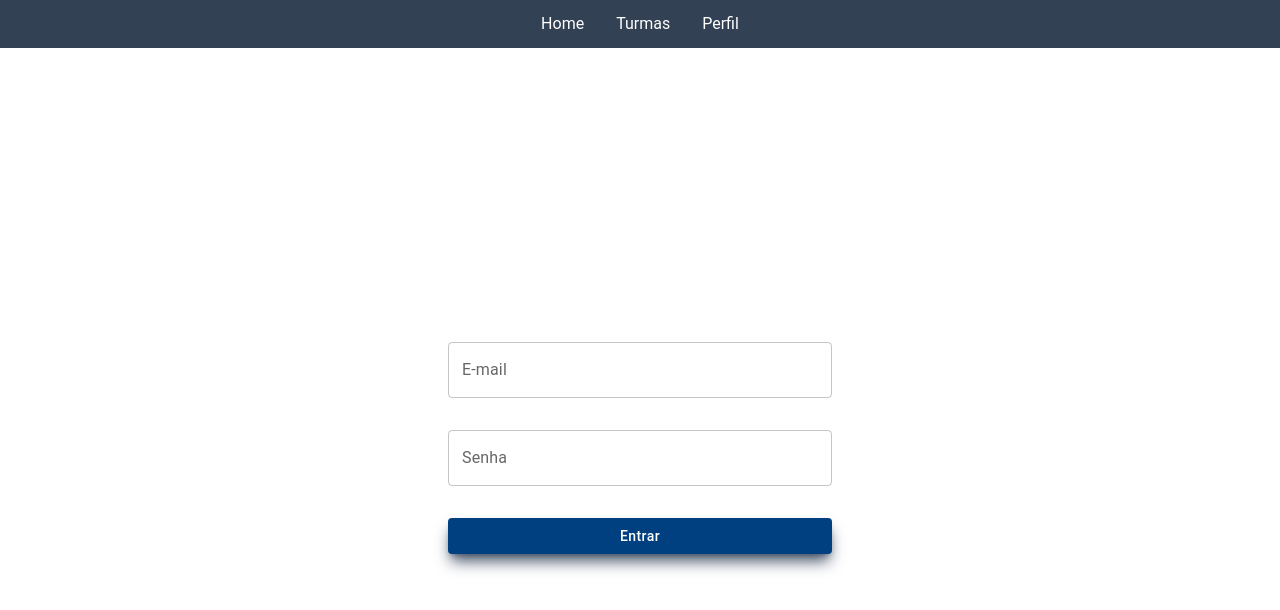
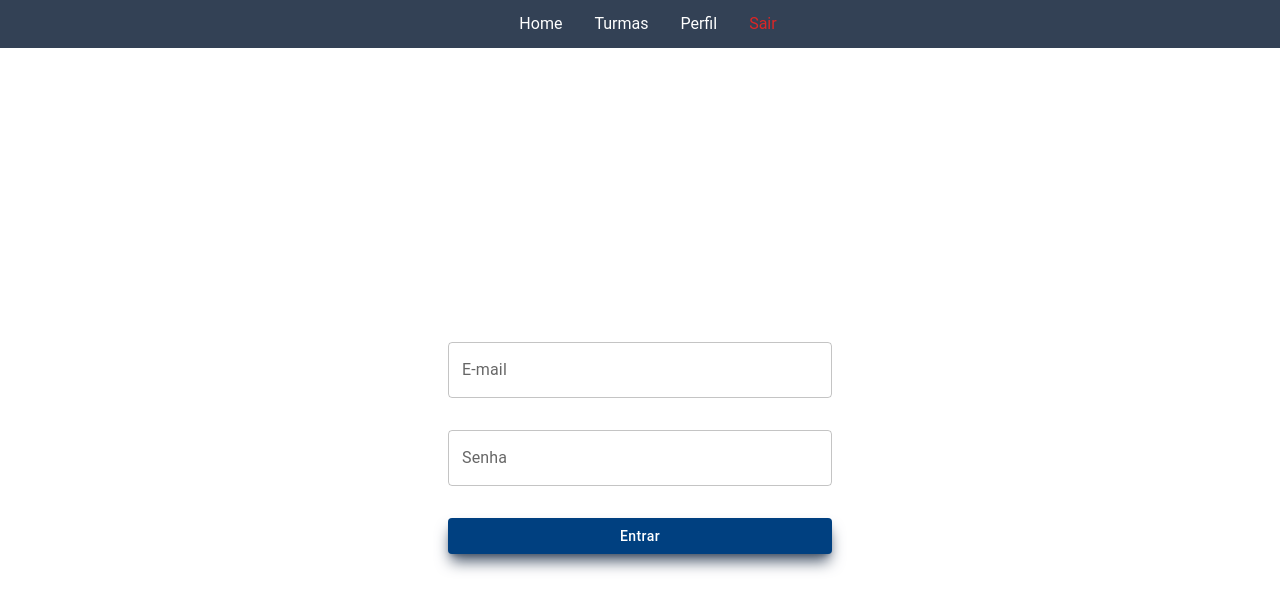
Before and after one commit to Cassio-hue/projeto-bd, a Next.js app in the folder frontend/: page / in a window 1280 px wide. Shown: the top 610 px of the page. Built offline with nearby package versions, Linux system fonts and the light colour scheme.

Commit message:
feat: botão para sair da aplicação

```diff
--- a/frontend/src/app/components/Header.tsx
+++ b/frontend/src/app/components/Header.tsx
@@ -1,19 +1,26 @@
+'use client'
+
 import clsx from 'clsx'
 import { NavOption } from './NavOption'
+import { logout } from '../api/api'
 
 export default function Header() {
   return (
     <header className="flex items-center h-12 w-full bg-slate-700 text-white">
       <nav className={clsx('flex w-full justify-center')}>
-        <NavOption to="/home">
-          Home
-        </NavOption>
-        <NavOption to="/turmas">
-          Turmas
-        </NavOption>
-        <NavOption to="/perfil">
-          Perfil
-        </NavOption>
+        <div>
+          <NavOption to="/home">Home</NavOption>
+          <NavOption to="/turmas">Turmas</NavOption>
+          <NavOption to="/perfil">Perfil</NavOption>
+          <span
+            className="ml-4 text-red-600 cursor-pointer"
+            onClick={() => {
+              logout()
+            }}
+          >
+            Sair
+          </span>
+        </div>
       </nav>
     </header>
   )
```
